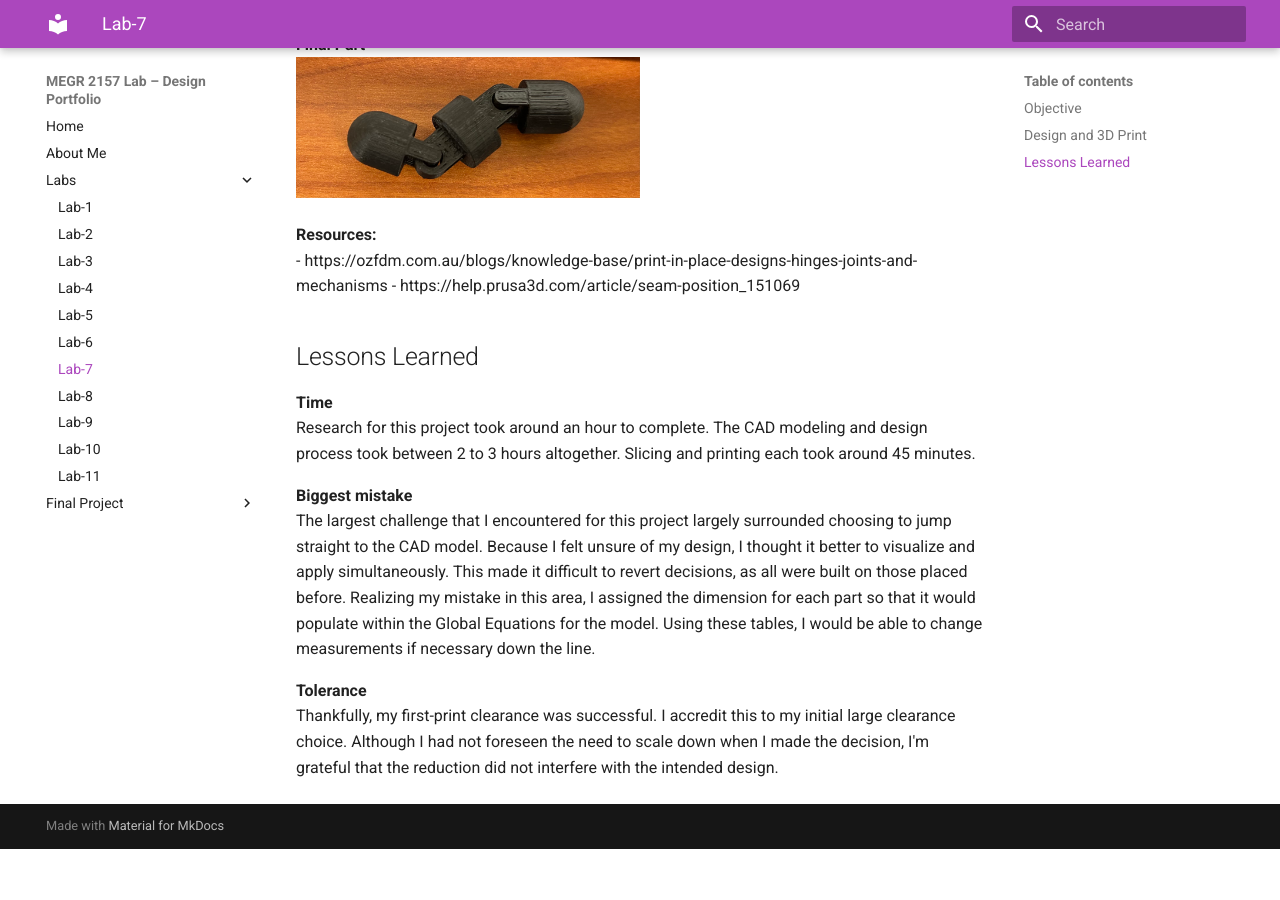
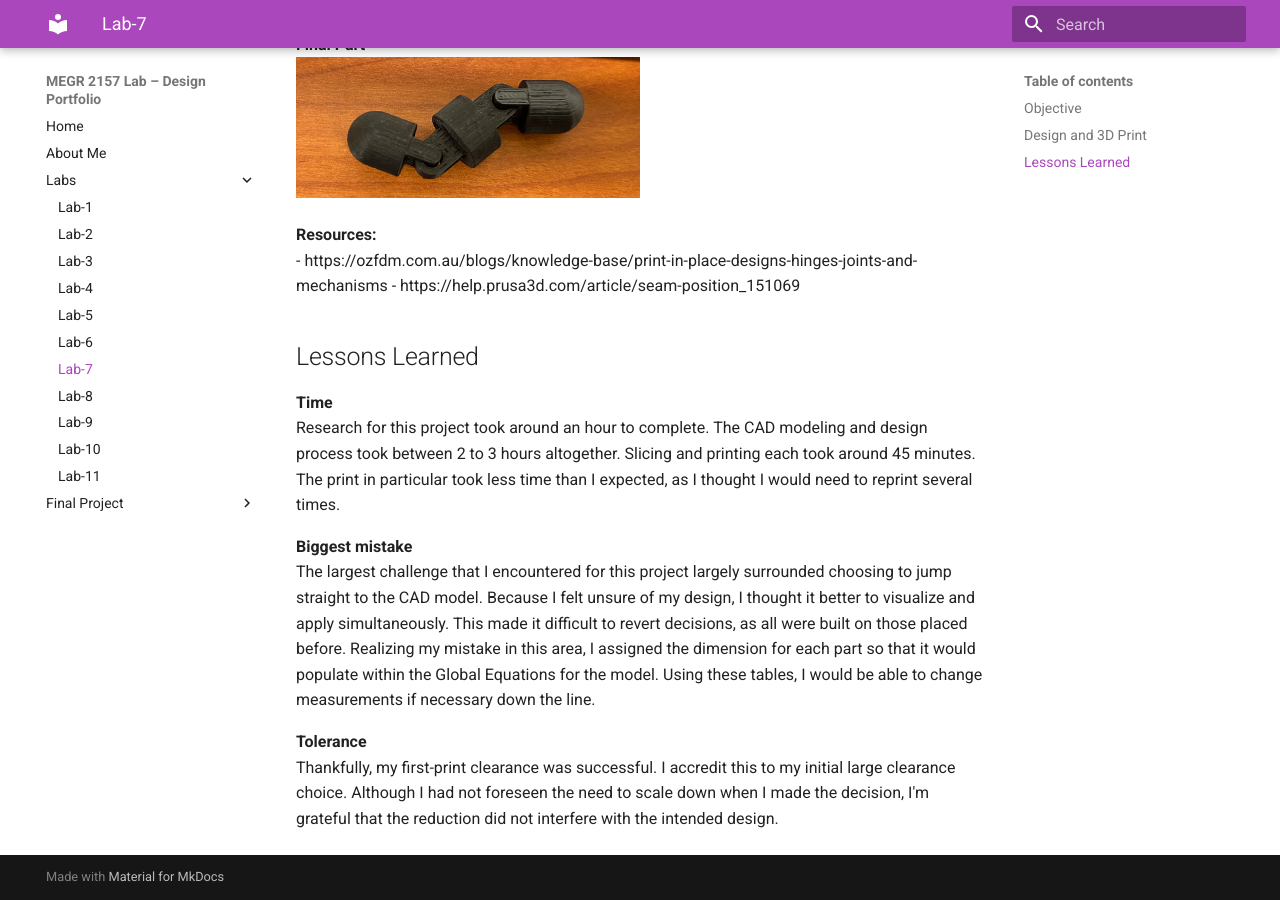
Before and after one commit to swils201/saniyah-wilson-portfolio, an MkDocs documentation site: the page built from docs/Labs/L07/index.md, in a window 1280 px wide and 900 px high, scrolled down 3527 px. Built offline with MkDocs 1.6.1 and Material for MkDocs 9.7.7, drawn with Linux system fonts in a browser that asks for light colours; before the commit the page ends 4376 px from its top, so only the background shows below that.

Commit message:
Enhance lessons learned with more details
Added additional detail about print time and design process challenges.

```diff
--- a/docs/Labs/L07/index.md
+++ b/docs/Labs/L07/index.md
@@ -58,7 +58,7 @@ The last design choice I made before printing was to scale the part to 35% in al
 ## Lessons Learned
 
 **Time**
-Research for this project took around an hour to complete. The CAD modeling and design process took between 2 to 3 hours altogether. Slicing and printing each took around 45 minutes.
+Research for this project took around an hour to complete. The CAD modeling and design process took between 2 to 3 hours altogether. Slicing and printing each took around 45 minutes. The print in particular took less time than I expected, as I thought I would need to reprint several times.
 
 **Biggest mistake**
 The largest challenge that I encountered for this project largely surrounded choosing to jump straight to the CAD model. Because I felt unsure of my design, I thought it better to visualize and apply simultaneously. This made it difficult to revert decisions, as all were built on those placed before. Realizing my mistake in this area, I assigned the dimension for each part so that it would populate within the Global Equations for the model. Using these tables, I would be able to change measurements if necessary down the line.
```
